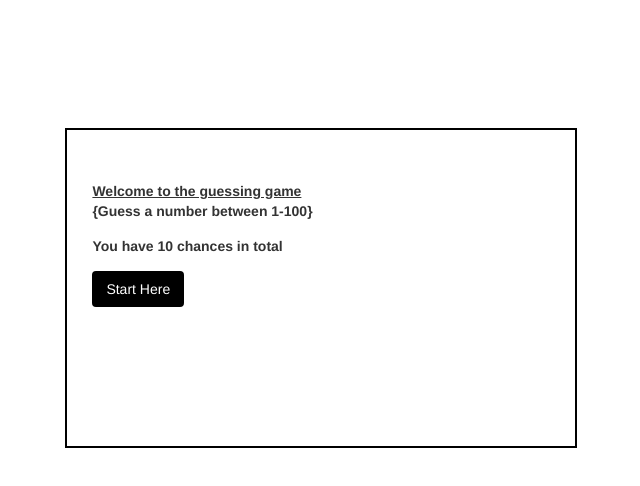
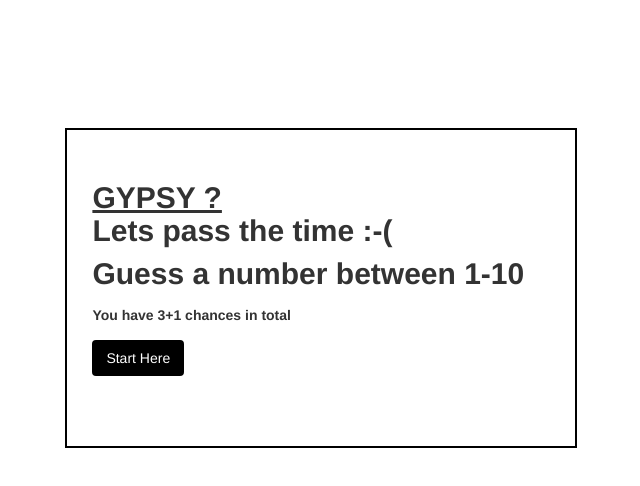
Before and after one commit to nomadpranab/Guess-the-number-game, a plain HTML site: page index.html in a window 1280 px wide. Shown: the whole page, without its empty margins (63-703 px from the left). Drawn offline with nearby package versions, Linux system fonts and the light colour scheme.

Commit message:
modified

```diff
--- a/guess_number_project.js
+++ b/guess_number_project.js
@@ -1,10 +1,10 @@
-//guess a number between 1 and 100
+//guess a number between 1 and 10
 
 
-let x = Math.random() * 100;
+let x = Math.random() * 10;
 x = Math.floor(x);
 // console.log(x)
-let y=10;
+let y=4;
 
 function start()
 {
@@ -13,7 +13,7 @@ function start()
     const input=parseInt(prompt("Enter your lucky number"));
         if(input==x)
         {
-        document.write("You won");
+        document.write("You won for the first time in life ! Congrats");
         break;
         }
         else{
--- a/index.html
+++ b/index.html
@@ -6,15 +6,17 @@
 </head>
 <body>
     <div id="bor">
-        <p id="para1">
-            <strong><u>Welcome to the guessing game </u></strong>
+        <h2 id="para1">
+            <strong><u>GYPSY ?</u></strong>
             <br>
-            {Guess a number between 1-100}
+            <p>Lets pass the time :-(</p>
+            <p> Guess a  number between 1-10 </p>
 
-        </p>
+
+        </h2>
         <p id="para2">
 
-            You have 10 chances in total
+            You have 3+1 chances in total
 
         </p>
         <div id="button">
```
